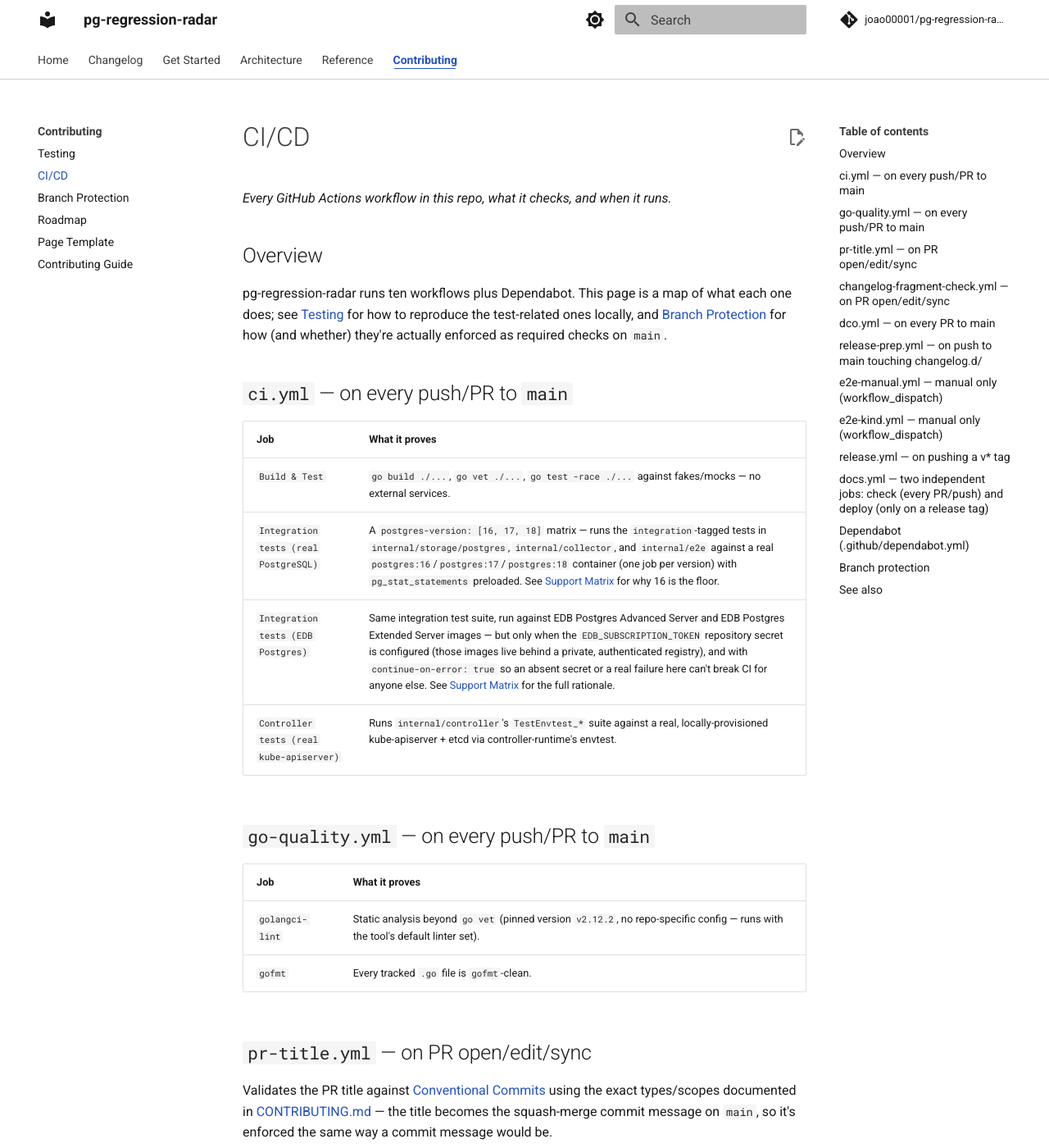
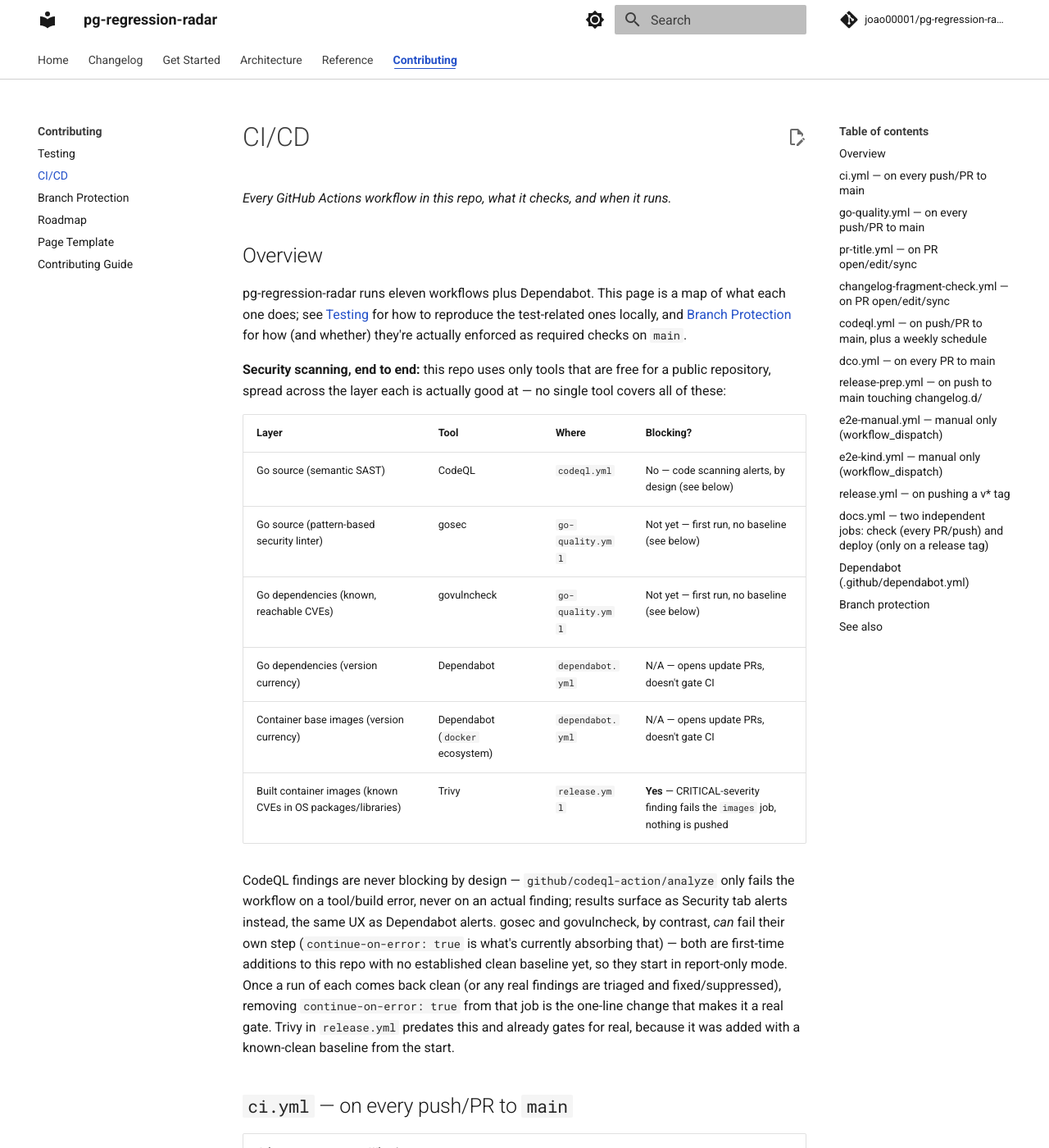
Before and after one commit to joao00001/pg-regression-radar, an MkDocs documentation site: the page built from docs/ci-cd.md, in a window 1280 px wide and 1400 px high. Shown: the whole window at 82% size. Built offline with MkDocs 1.6.1 and Material for MkDocs 9.7.7, drawn with Linux system fonts in a browser that asks for light colours; comment, search, counter and statistics services are not loaded; the version menu is left out; some of the changed text lies outside the part shown.

Commit message:
ci: add free vulnerability scanning (CodeQL, govulncheck, gosec, Dependabot docker)
Rounds out this repo's already-good container-image scanning (Trivy in
release.yml) with the layers it didn't cover: the Go source itself and
its dependency tree, using only tools that are free for a public repo.

  - codeql.yml: semantic SAST for Go via GitHub's CodeQL, on push/PR to
    main plus a weekly schedule. Non-blocking by design (findings go to
    Security -> Code scanning alerts; the action only fails on a tool
    error, never on a finding).
  - go-quality.yml: two new jobs alongside golangci-lint/gofmt --
    govulncheck (known, reachable CVEs in dependencies) and gosec
    (pattern-based security static analysis, SARIF uploaded to Code
    scanning regardless of outcome). Both are first-time additions with
    no established clean baseline yet, so both run with
    continue-on-error: true for now -- report-only until a first clean
    run (or triaged findings) justifies making them real gates.
  - dependabot.yml: added a docker ecosystem entry for the repo-root
    Dockerfile, so a base-image security patch shows up as an ordinary
    version-bump PR the same way a vulnerable Go module already does.
  - docs/ci-cd.md: new 'Security scanning, end to end' table mapping
    every layer (source SAST, dependency CVEs, dependency staleness,
    image CVEs) to the tool that covers it and whether it's currently
    blocking, plus a codeql.yml section and updated go-quality.yml/
    Dependabot sections.

Verified: actionlint on both changed/new workflow files (clean), all
three touched YAML files parse, 'mkdocs build --strict' exit 0.
govulncheck/gosec could not be run end-to-end against this repo in this
environment (sandbox ran out of disk pulling the full Go toolchain +
dependency graph both tools need) -- this is exactly why both start
non-blocking rather than gating on an unverified first run.

No changelog fragment: CI-only change, no user-facing behavior change.

Signed-off-by: Joao <joao.detomini@enterprisedb.com>

```diff
--- a/docs/ci-cd.md
+++ b/docs/ci-cd.md
@@ -4,7 +4,20 @@
 
 ## Overview
 
-pg-regression-radar runs ten workflows plus Dependabot. This page is a map of what each one does; see [Testing](testing.md) for how to reproduce the test-related ones locally, and [Branch Protection](branch-protection.md) for how (and whether) they're actually enforced as required checks on `main`.
+pg-regression-radar runs eleven workflows plus Dependabot. This page is a map of what each one does; see [Testing](testing.md) for how to reproduce the test-related ones locally, and [Branch Protection](branch-protection.md) for how (and whether) they're actually enforced as required checks on `main`.
+
+**Security scanning, end to end:** this repo uses only tools that are free for a public repository, spread across the layer each is actually good at — no single tool covers all of these:
+
+| Layer | Tool | Where | Blocking? |
+|---|---|---|---|
+| Go source (semantic SAST) | CodeQL | `codeql.yml` | No — code scanning alerts, by design (see below) |
+| Go source (pattern-based security linter) | gosec | `go-quality.yml` | Not yet — first run, no baseline (see below) |
+| Go dependencies (known, reachable CVEs) | govulncheck | `go-quality.yml` | Not yet — first run, no baseline (see below) |
+| Go dependencies (version currency) | Dependabot | `dependabot.yml` | N/A — opens update PRs, doesn't gate CI |
+| Container base images (version currency) | Dependabot (`docker` ecosystem) | `dependabot.yml` | N/A — opens update PRs, doesn't gate CI |
+| Built container images (known CVEs in OS packages/libraries) | Trivy | `release.yml` | **Yes** — CRITICAL-severity finding fails the `images` job, nothing is pushed |
+
+CodeQL findings are never blocking by design — `github/codeql-action/analyze` only fails the workflow on a tool/build error, never on an actual finding; results surface as Security tab alerts instead, the same UX as Dependabot alerts. gosec and govulncheck, by contrast, *can* fail their own step (`continue-on-error: true` is what's currently absorbing that) — both are first-time additions to this repo with no established clean baseline yet, so they start in report-only mode. Once a run of each comes back clean (or any real findings are triaged and fixed/suppressed), removing `continue-on-error: true` from that job is the one-line change that makes it a real gate. Trivy in `release.yml` predates this and already gates for real, because it was added with a known-clean baseline from the start.
 
 ## `ci.yml` — on every push/PR to `main`
 
@@ -19,8 +32,10 @@
 
 | Job | What it proves |
 |---|---|
-| `golangci-lint` | Static analysis beyond `go vet` (pinned version `v2.12.2`, no repo-specific config — runs with the tool's default linter set). |
+| `golangci-lint` | Static analysis beyond `go vet` (pinned version `v2.12.2`, no repo-specific config — runs with the tool's default linter set, which does **not** include a security-focused linter; that's what `gosec` below is for). |
 | `gofmt` | Every tracked `.go` file is `gofmt`-clean. |
+| `govulncheck` | Whether any dependency in `go.sum` has a known vulnerability that's actually reachable from this code's own call graph (not just present in the dependency tree) — see the Security scanning table above for why it's report-only for now. |
+| `gosec` | Pattern-based security static analysis (hardcoded credentials, weak crypto, SQL string concatenation, etc.) — see the Security scanning table above for why it's report-only for now. Findings are uploaded as SARIF to Security -> Code scanning regardless of outcome. |
 
 ## `pr-title.yml` — on PR open/edit/sync
 
@@ -38,6 +53,14 @@
 | Validate content | Runs `scripts/check_changelog_fragment.py <file>` — a small stdlib-only Python script (no `towncrier` dependency needed for this part) that checks each of the seven content rules independently and fails with the exact rule number and a human-readable reason (e.g. `[3-ends-with-punctuation]`), plus a link back to CONTRIBUTING.md. |
 
 This is a separate workflow from `pr-title.yml` (rather than a job appended to it) because `pr-title.yml` runs on `pull_request_target` (needed so it can comment on forked PRs without leaking secrets), while this check only ever needs to read the PR's own diff and is safer as plain `pull_request`.
+
+## `codeql.yml` — on push/PR to `main`, plus a weekly schedule
+
+Semantic SAST for Go via GitHub's own CodeQL engine — see the Security scanning table above for how this fits alongside `gosec`/`govulncheck`/Trivy. Runs the `security-and-quality` query suite (CodeQL's default, not the broader `security-extended` suite — same "keep signal-to-noise high, no repo-specific config" preference as `golangci-lint`'s default linter set). The weekly schedule (Mondays) catches new findings against unchanged code when CodeQL's own query packs are updated upstream, the same rationale as running Dependabot/`govulncheck` on a cadence rather than push-only.
+
+Findings appear under Security -> Code scanning alerts, never as a failed check — see the Security scanning table above for why that's true of code scanning generically, not a severity threshold that could be tuned.
+
+**One-time manual note:** if this repo ever enables "Default setup" for code scanning in Settings -> Code security, GitHub manages its own CodeQL workflow and this file becomes redundant with it — the two should not both run. No such setup exists yet, so `codeql.yml` is the only CodeQL workflow.
 
 ## `dco.yml` — on every PR to `main`
 
@@ -113,7 +136,9 @@
 
 ## Dependabot (`.github/dependabot.yml`)
 
-Weekly update checks for `gomod` and `github-actions` ecosystems, with `chore(deps)` / `ci(deps)` commit-message prefixes matching this project's Conventional Commits convention.
+Weekly update checks for `gomod`, `github-actions`, and `docker` ecosystems, with `chore(deps)` / `ci(deps)` commit-message prefixes matching this project's Conventional Commits convention. The `docker` entry covers the base image(s) in the repo-root Dockerfile's `FROM` lines — the same five-target multi-stage build `release.yml` publishes from — so a base-image security patch shows up as an ordinary Dependabot PR, the same way a vulnerable Go dependency would.
+
+This is version-currency only (opens a PR when a newer version exists); it's not what actually blocks a known-vulnerable dependency or image from shipping — see the Security scanning table above for `govulncheck` (Go deps) and Trivy (built images), which check for actual CVEs rather than just staleness.
 
 ## Branch protection
 
```
Also changed, not shown: 3 other files.
